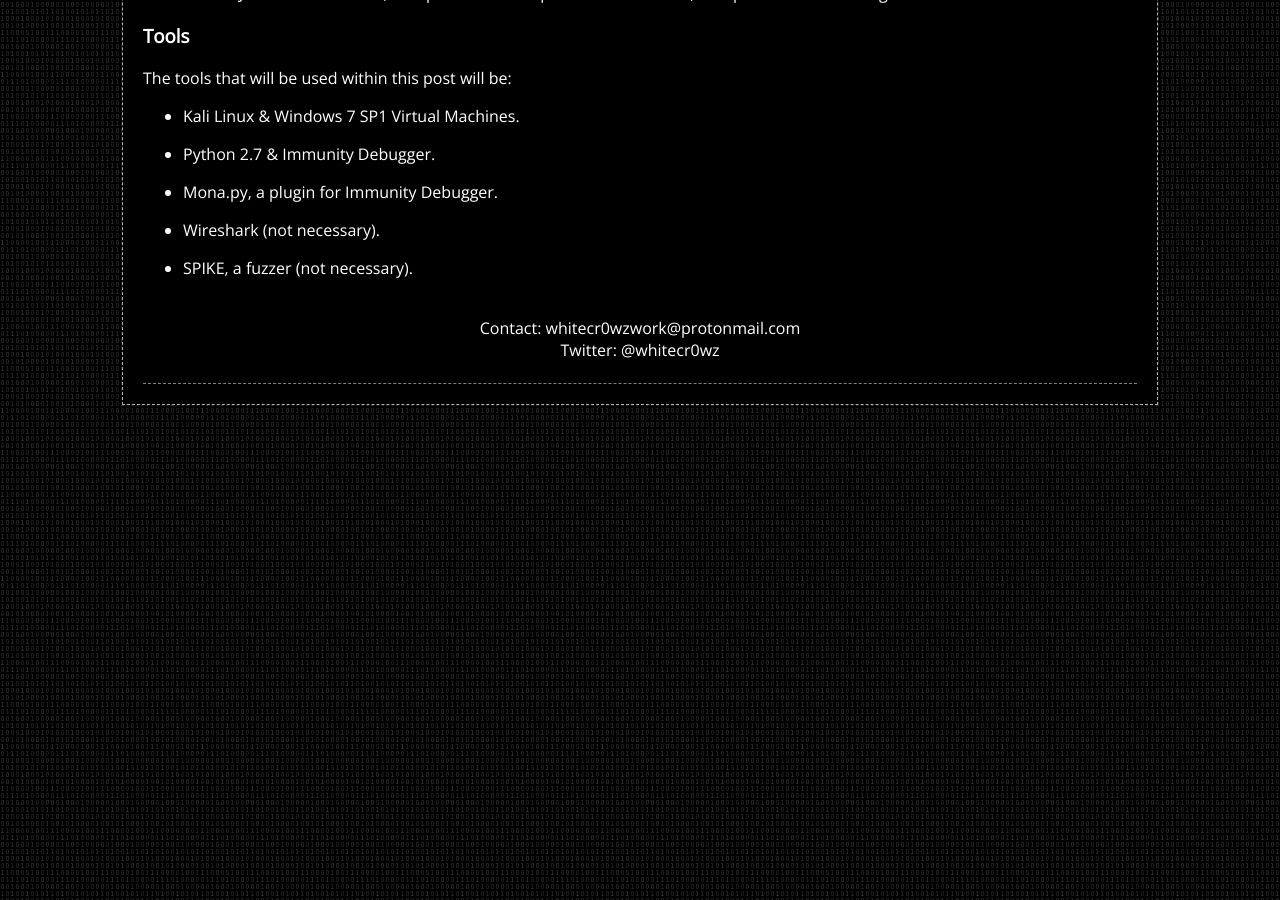
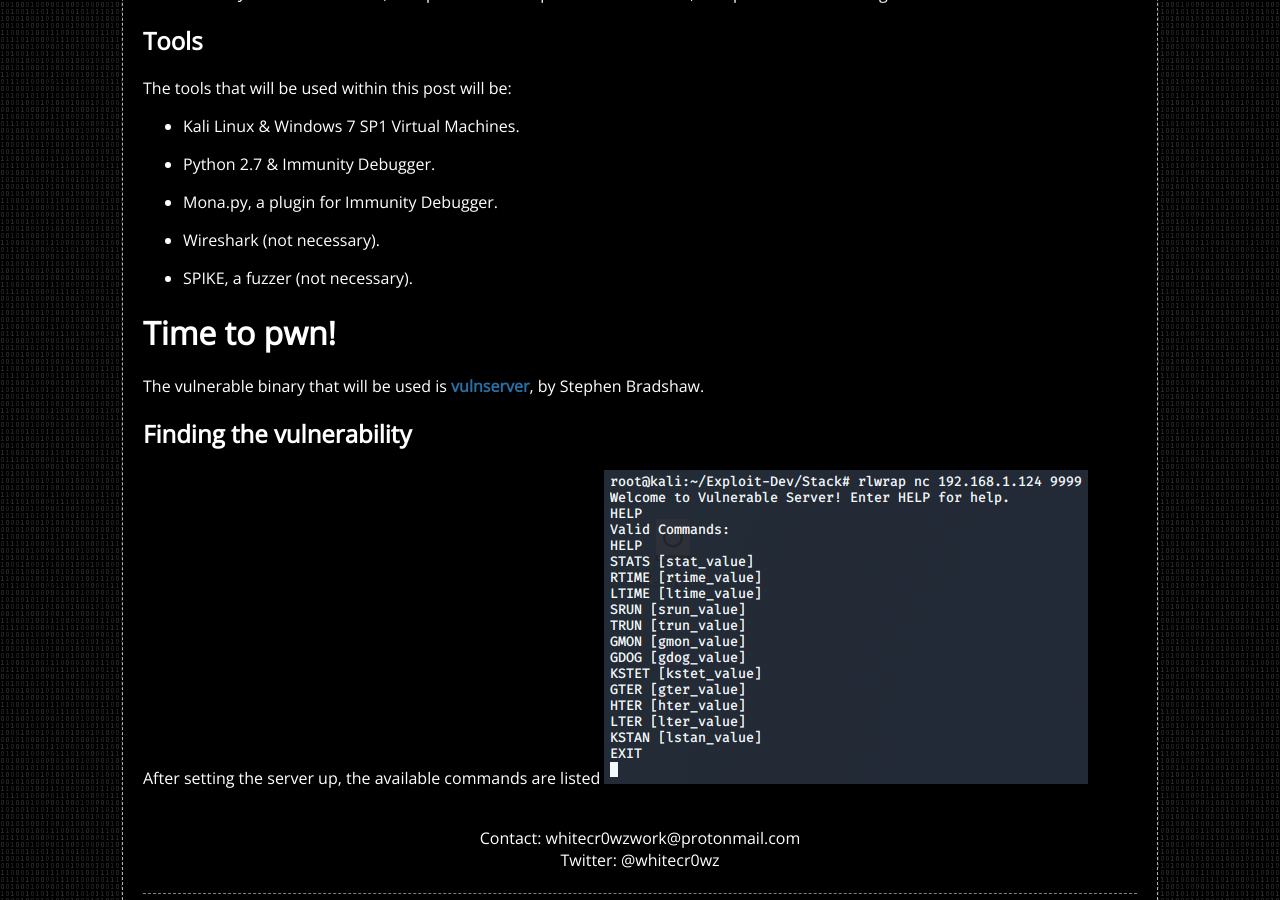
Before and after one commit to whitecr0wz/whitecr0wz.github.io, a Jekyll site: the page built from _posts/posts/2020-03-08-Exploiting-Stack-Overflows-In-Windows.md, in a window 1280 px wide and 900 px high, scrolled down 1406 px. Built offline with Jekyll 4.4.1, drawn with Linux system fonts in a browser that asks for light colours.

Commit message:
Update 2020-03-08-Exploiting-Stack-Overflows-In-Windows.md

```diff
--- a/_posts/posts/2020-03-08-Exploiting-Stack-Overflows-In-Windows.md
+++ b/_posts/posts/2020-03-08-Exploiting-Stack-Overflows-In-Windows.md
@@ -43,7 +43,7 @@
 
 Normally, it is used an address of an instruction which points to malicious code, an instruction which always performs this behaviour is the classic JMP ESP instruction, that points to the top of the Stack frame, as it points to the ESP register.
 
-### Tools
+## Tools
 
 The tools that will be used within this post will be:
 
@@ -56,3 +56,12 @@
 + Wireshark (not necessary).
 
 + SPIKE, a fuzzer (not necessary).
+
+# Time to pwn!
+
+The vulnerable binary that will be used is [vulnserver](https://github.com/stephenbradshaw/vulnserver), by Stephen Bradshaw.
+
+## Finding the vulnerability
+
+After setting the server up, the available commands are listed
+![](/assets/img/Stack/2.png)
```
